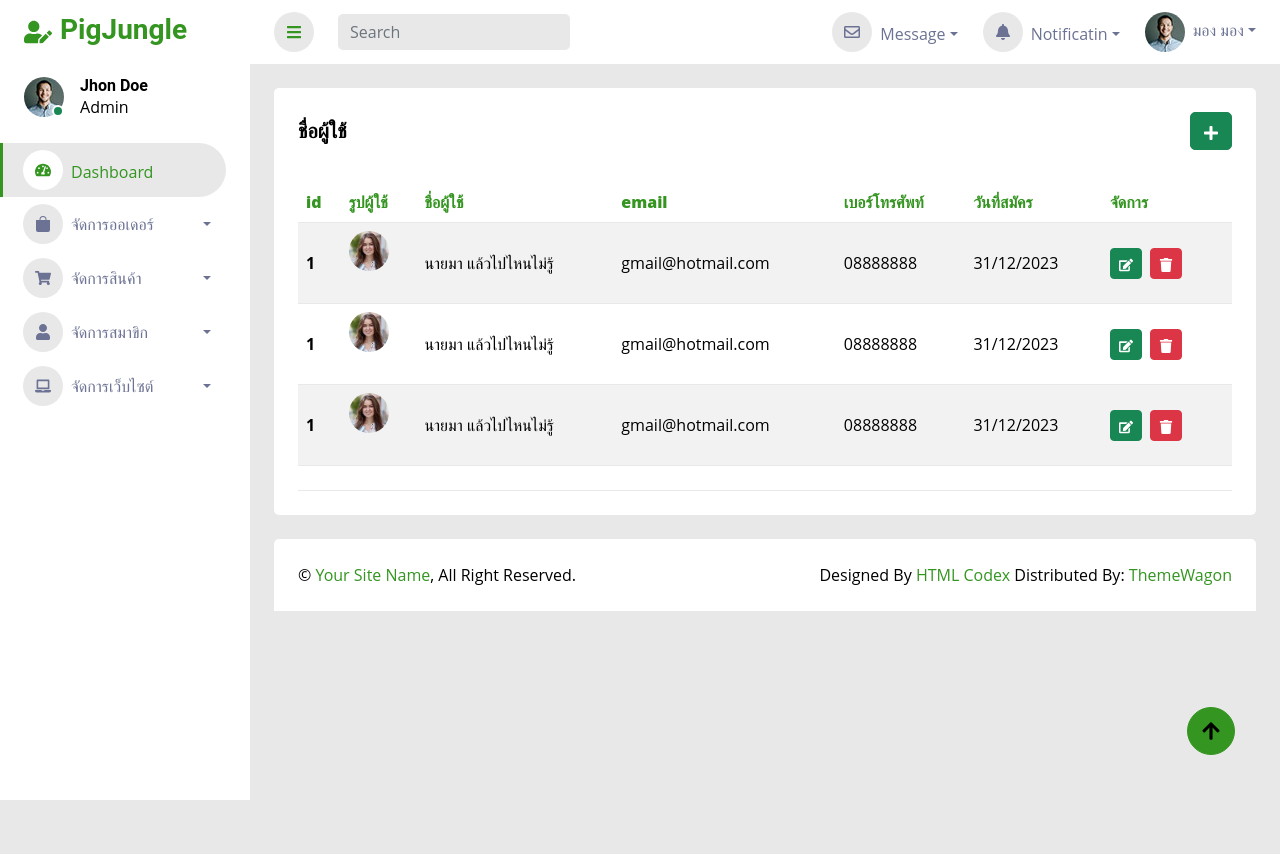
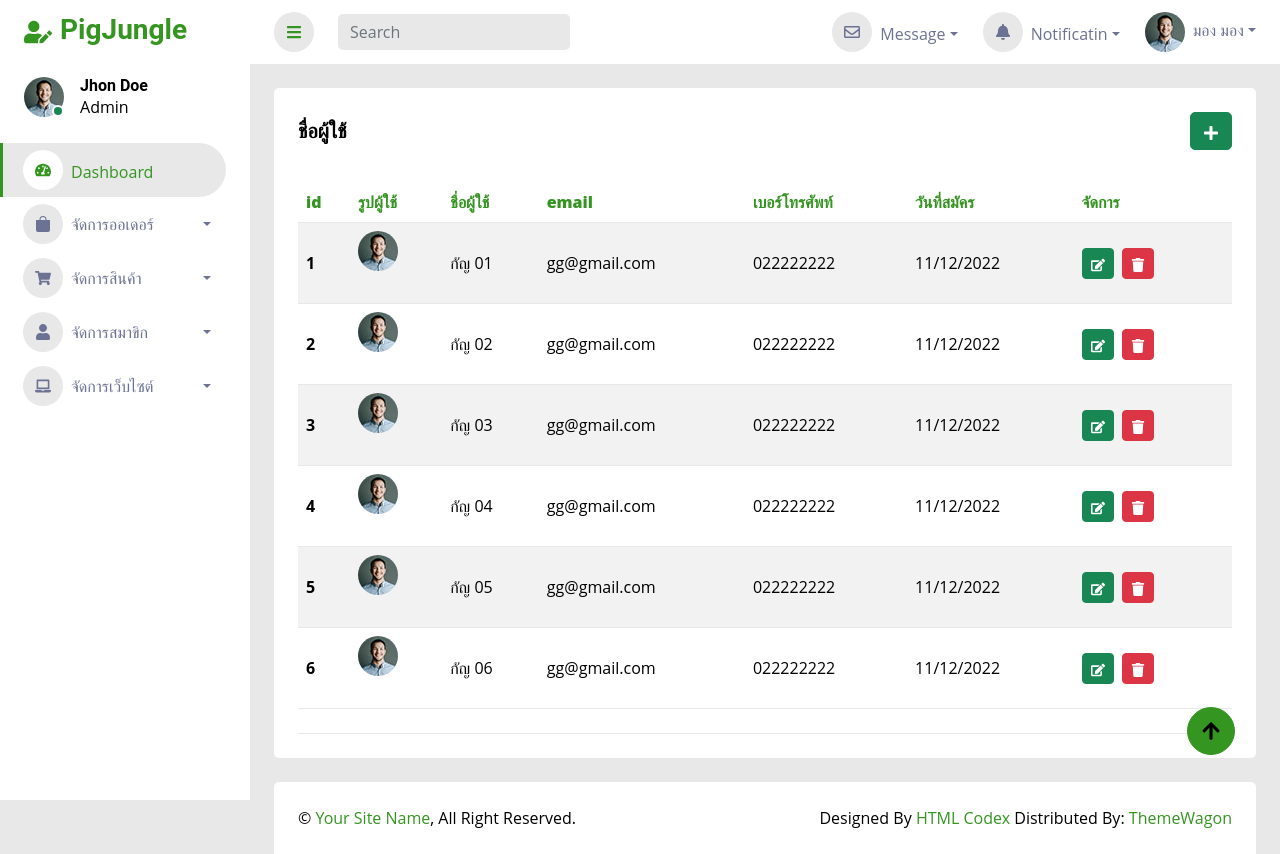
Before and after one commit to MEE-POONG/PIG-JUNGLE-BACK-END, a Next.js app: page /user in a window 1280 px wide. Before the commit the page ends 800 px from the top, so only its background shows below. Built offline with nearby package versions, Linux system fonts and the light colour scheme.

Commit message:
fix-data

```diff
--- a/pages/user.jsx
+++ b/pages/user.jsx
@@ -2,10 +2,71 @@ import Head from 'next/head';
 import { useState } from 'react';
 import IndexPage from "components/layouts/IndexPage";
 import { useRouter } from 'next/router';
-import { Container, Table, Button, Form, OverlayTrigger, Badge,Modal } from 'react-bootstrap';
-import {FaReply,FaPlus,FaEdit,FaTrash } from 'react-icons/fa';
+import { Container, Table, Button, Form, OverlayTrigger, Badge, Modal } from 'react-bootstrap';
+import { FaReply, FaPlus, FaEdit, FaTrash } from 'react-icons/fa';
 
 export default function TransferPage() {
+
+
+
+  const data = {
+    users: [
+      {
+        id: "1",
+        image: "images/user.jpg",
+        name: "กัญ 01",
+        email: "gg@gmail.com",
+        tel: "022222222",
+        date: "11/12/2022"
+      },
+      {
+        id: "2",
+        image: "images/user.jpg",
+        name: "กัญ 02",
+        email: "gg@gmail.com",
+        tel: "022222222",
+        date: "11/12/2022"
+
+      },
+      {
+        id: "3",
+        image: "images/user.jpg",
+        name: "กัญ 03",
+        email: "gg@gmail.com",
+        tel: "022222222",
+        date: "11/12/2022"
+
+      },
+      {
+        id: "4",
+        image: "images/user.jpg",
+        name: "กัญ 04",
+        email: "gg@gmail.com",
+        tel: "022222222",
+        date: "11/12/2022"
+
+      },
+      {
+        id: "5",
+        image: "images/user.jpg",
+        name: "กัญ 05",
+        email: "gg@gmail.com",
+        tel: "022222222",
+        date: "11/12/2022"
+
+      },
+      {
+        id: "6",
+        image: "images/user.jpg",
+        name: "กัญ 06",
+        email: "gg@gmail.com",
+        tel: "022222222",
+        date: "11/12/2022"
+
+      }
+    ]
+  }
+
 
   const [createModal, setCreateModal] = useState(false);
   const [deleteModal, setDeleteModal] = useState(false);
@@ -35,7 +96,7 @@ export default function TransferPage() {
           <div className="d-flex align-items-center justify-content-between mb-4">
             <h5 className="mb-0 w-m-max me-2">ชื่อผู้ใช้</h5>
             <Button variant="success" onClick={createShow}>
-              <FaPlus/>
+              <FaPlus />
             </Button>
           </div>
 
@@ -55,42 +116,20 @@ export default function TransferPage() {
                   </tr>
                 </thead>
                 <tbody>
+                  {data.users.map((u) => (
                      <tr>
-                    <th>1</th>
-                    <td><img className="img-fluid rounded-circle mx-auto mb-4" src="images/testimonial-1.jpg" style={{ width: "40px", height: "40px"  }} /></td>
-                    <td>นายมา แล้วไปไหนไม่รู้</td>
-                    <td>gmail@hotmail.com</td>
-                    <td>08888888</td>
-                    <td>31/12/2023 </td>
+                    <th>{u.id}</th>
+                    <td><img className="img-fluid rounded-circle mx-auto mb-4" src={u.image} style={{ width: "40px", height: "40px" }} /></td>
+                    <td>{u.name}</td>
+                    <td>{u.email}</td>
+                    <td>{u.tel}</td>
+                    <td>{u.date} </td>
                     <td>
-                      <Button className="btn btn-sm btn-success me-2" onClick={editShow}><FaEdit/></Button>
-                      <Button className="btn btn-sm btn-danger me-2" onClick={deleteShow}><FaTrash/></Button>
+                      <Button className="btn btn-sm btn-success me-2" onClick={editShow}><FaEdit /></Button>
+                      <Button className="btn btn-sm btn-danger me-2" onClick={deleteShow}><FaTrash /></Button>
                     </td>
                   </tr>
-                  <tr>
-                    <th>1</th>
-                    <td><img className="img-fluid rounded-circle mx-auto mb-4" src="images/testimonial-1.jpg" style={{ width: "40px", height: "40px"  }} /></td>
-                    <td>นายมา แล้วไปไหนไม่รู้</td>
-                    <td>gmail@hotmail.com</td>
-                    <td>08888888</td>
-                    <td>31/12/2023 </td>
-                    <td>
-                      <Button className="btn btn-sm btn-success me-2" onClick={editShow}><FaEdit/></Button>
-                      <Button className="btn btn-sm btn-danger me-2" onClick={deleteShow}><FaTrash/></Button>
-                    </td>
-                  </tr>
-                  <tr>
-                    <th>1</th>
-                    <td><img className="img-fluid rounded-circle mx-auto mb-4" src="images/testimonial-1.jpg" style={{ width: "40px", height: "40px"  }} /></td>
-                    <td>นายมา แล้วไปไหนไม่รู้</td>
-                    <td>gmail@hotmail.com</td>
-                    <td>08888888</td>
-                    <td>31/12/2023 </td>
-                    <td>
-                      <Button className="btn btn-sm btn-success me-2" onClick={editShow}><FaEdit/></Button>
-                      <Button className="btn btn-sm btn-danger me-2" onClick={deleteShow}><FaTrash/></Button>
-                    </td>
-                  </tr>
+                  ))}
                 </tbody>
               </Table>
             </div>
```
Also changed, not shown: pages/orders/orderslist.jsx (+43 -9 lines), pages/products/index.jsx (+38 -32 lines). Lines whose indentation alone changed are shown as unchanged.
